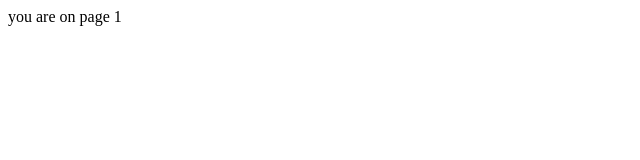
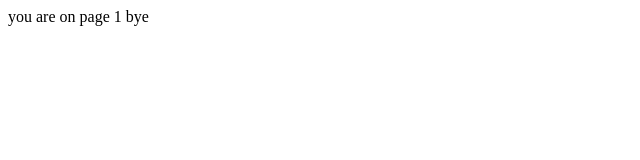
Before and after one commit to K1-ZR/practice-git, a plain HTML site: page page2.html in a window 1280 px wide. Shown: the full height of the page, 0-640 px from the left. Drawn offline with Linux system fonts and the light colour scheme.

Commit message:
fix all pages

```diff
--- a/page2.html
+++ b/page2.html
@@ -1,5 +1,6 @@
 <html>
 <body>
 	you are on page 1
+	bye
 </body>
 </html>
```
Also changed, not shown: page1.html (+1 -0 lines), page3.html (+1 -0 lines).
